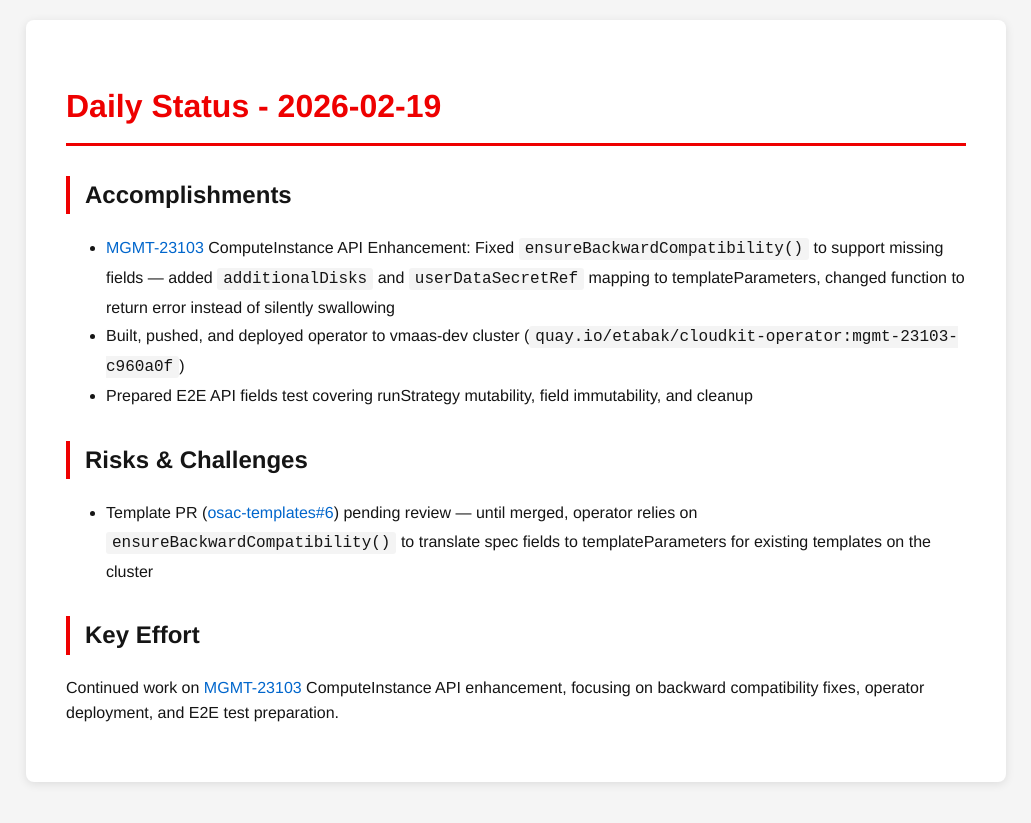
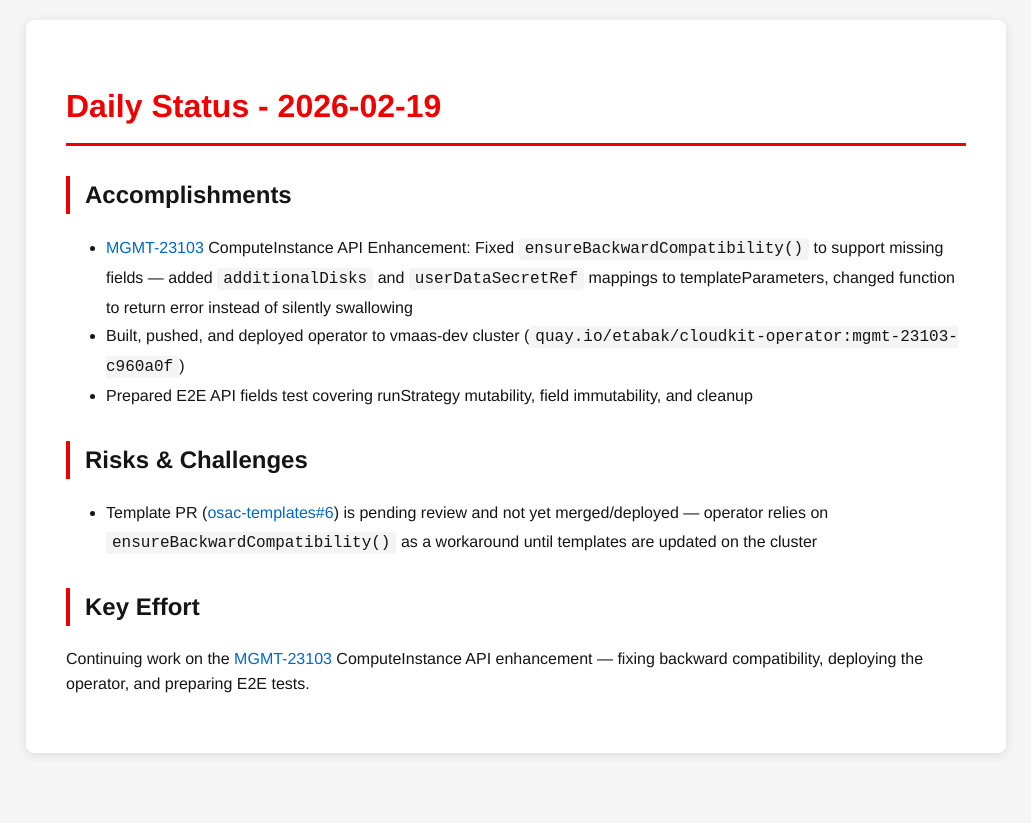
Before and after one commit to tzvatot/daily-status, a Jekyll site: the page built from 2026-02-19.md, in a window 1280 px wide. Shown: the top 823 px of the page, without its empty margins (124-1155 px from the left). Built offline with Jekyll 4.4.1, drawn with Linux system fonts in a browser that asks for light colours.

Commit message:
Daily status update - 2026-02-19

```diff
--- a/2026-02-19.md
+++ b/2026-02-19.md
@@ -7,12 +7,12 @@ date: 2026-02-19
 # Daily Status - 2026-02-19
 
 ## Accomplishments
-- [MGMT-23103](https://issues.redhat.com/browse/MGMT-23103) ComputeInstance API Enhancement: Fixed `ensureBackwardCompatibility()` to support missing fields — added `additionalDisks` and `userDataSecretRef` mapping to templateParameters, changed function to return error instead of silently swallowing
+- [MGMT-23103](https://issues.redhat.com/browse/MGMT-23103) ComputeInstance API Enhancement: Fixed `ensureBackwardCompatibility()` to support missing fields — added `additionalDisks` and `userDataSecretRef` mappings to templateParameters, changed function to return error instead of silently swallowing
 - Built, pushed, and deployed operator to vmaas-dev cluster (`quay.io/etabak/cloudkit-operator:mgmt-23103-c960a0f`)
 - Prepared E2E API fields test covering runStrategy mutability, field immutability, and cleanup
 
 ## Risks & Challenges
-- Template PR ([osac-templates#6](https://github.com/osac-project/osac-templates/pull/6)) pending review — until merged, operator relies on `ensureBackwardCompatibility()` to translate spec fields to templateParameters for existing templates on the cluster
+- Template PR ([osac-templates#6](https://github.com/osac-project/osac-templates/pull/6)) is pending review and not yet merged/deployed — operator relies on `ensureBackwardCompatibility()` as a workaround until templates are updated on the cluster
 
 ## Key Effort
-Continued work on [MGMT-23103](https://issues.redhat.com/browse/MGMT-23103) ComputeInstance API enhancement, focusing on backward compatibility fixes, operator deployment, and E2E test preparation.
+Continuing work on the [MGMT-23103](https://issues.redhat.com/browse/MGMT-23103) ComputeInstance API enhancement — fixing backward compatibility, deploying the operator, and preparing E2E tests.
```
